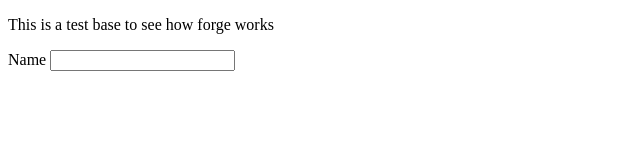
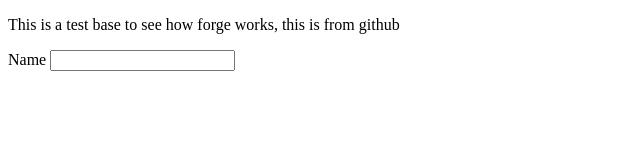
Before and after one commit to spcbfr/forge, a plain HTML site: page index.html in a window 1280 px wide. Shown: the whole page, without its empty margins (0-640 px from the left). Drawn offline with Linux system fonts and the light colour scheme.

Commit message:
More Testing

```diff
--- a/index.html
+++ b/index.html
@@ -7,7 +7,7 @@
     <title>Hello World</title>
 </head>
 <body>
-    <p>This is a test base to see how forge works</p>
+    <p>This is a test base to see how forge works, this is from github</p>
     <form data-forge-name="Forum" action="get">
         <label for="name">Name</label>
         <input type="text" name="name" data-forge-name="Name">
```
